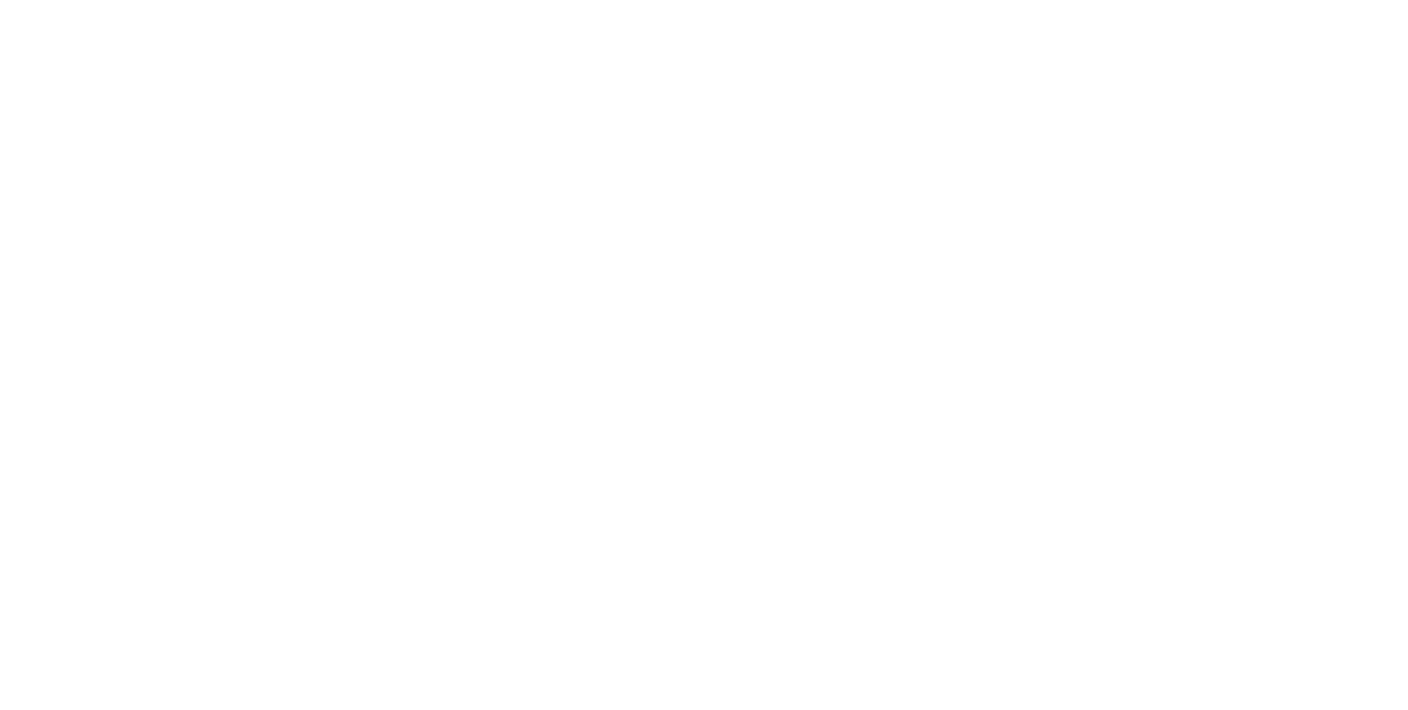
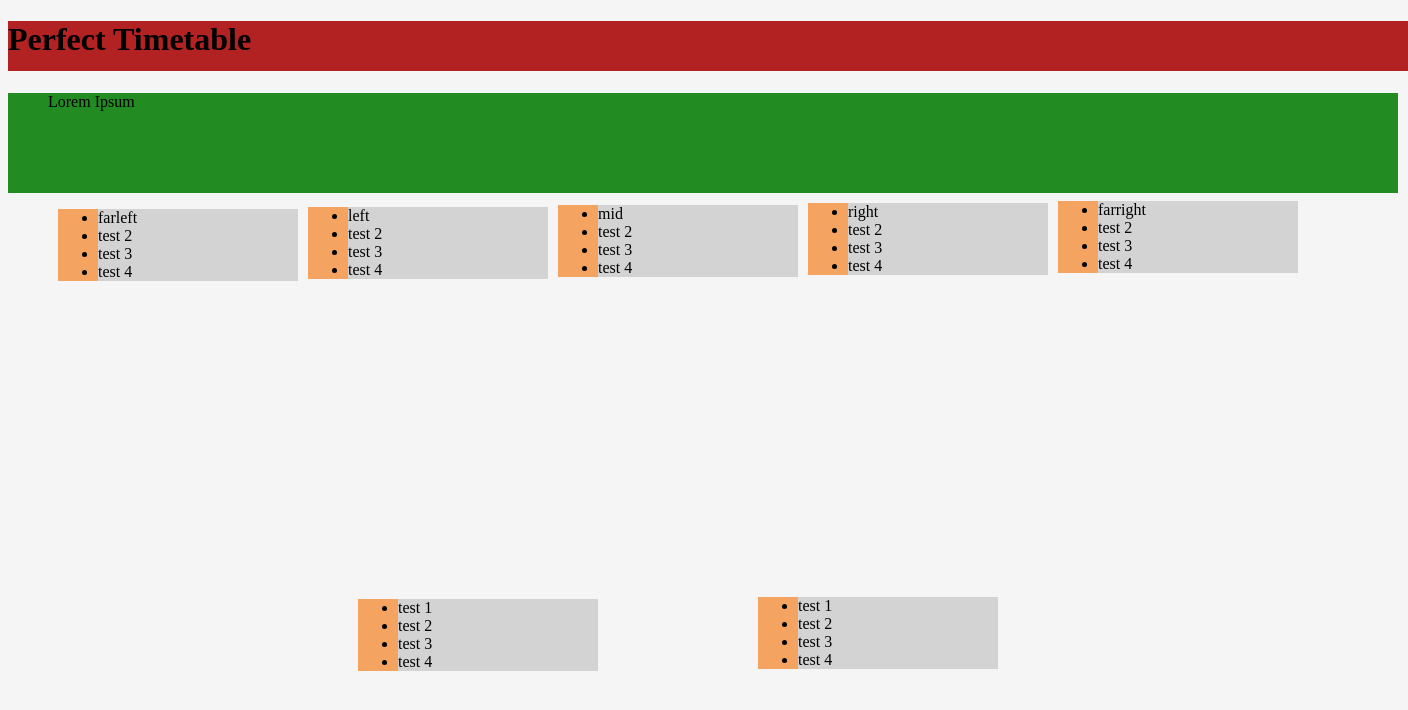
Before and after one commit to 96Asch/expert-sniffle, a plain HTML site: page html/index.html in a window 1280 px wide. Shown: the whole page, 1408 px wide, since content can reach past the window. Drawn offline with Linux system fonts and the light colour scheme.

Commit message:
add layout to css

```diff
--- /dev/null
+++ b/css/timetable.css
@@ -0,0 +1,78 @@
+body {
+    background-color: whitesmoke;
+    overflow: auto;
+    position: relative;
+    width: 1400px;
+}
+
+#banner {
+    background-color: firebrick;
+    height: 50px;
+}
+
+ul, li {
+    background-color: lightgray;
+}
+
+#calendar{
+    background-color: forestgreen;
+    position: relative;
+    height: 100px;
+    width: 1350px;
+}
+
+#farleftItem {
+    background-color: sandybrown;
+    position: relative;
+    width: 200px;
+    left: 50px;
+    top:  0px;
+}
+
+#leftItem {
+    background-color: sandybrown;
+    position: relative;
+    width: 200px;
+    left: 300px;
+    top: -90px;
+}
+
+#midItem {
+    background-color: sandybrown;
+    position: relative;
+    width: 200px;
+    left: 550px;
+    top: -180px;
+}
+
+#rightItem {
+    background-color: sandybrown;
+    position: relative;
+    width: 200px;
+    left: 800px;
+    top: -270px;
+}
+
+#farrightItem {
+    background-color: sandybrown;
+    position: relative;
+    width: 200px;
+    left: 1050px;
+    top: -360px;
+}
+
+#downleftItem {
+    background-color: sandybrown;
+    position: relative;
+    width: 200px;
+    left: 350px;
+    bottom: 50px;
+}
+
+#downrightItem {
+    background-color: sandybrown;
+    position: relative;
+    width: 200px;
+    left: 750px;
+    bottom: 140px;
+}
--- a/html/index.html
+++ b/html/index.html
@@ -4,8 +4,65 @@
 <head>
     <meta charset="utf-8" />
     <title>Time table</title>
+    <link rel="stylesheet" type="text/css" href="../css/timetable.css">
 </head>
 <body>
+<h1 id="banner">Perfect Timetable</h1>
+
+<ol id="calendar">
+   Lorem Ipsum
+</ol>
+
+    <ul id="farleftItem">
+        <li>farleft</li>
+        <li>test 2</li>
+        <li>test 3</li>
+        <li>test 4</li>
+    </ul>
+
+    <ul id="leftItem">
+        <li>left</li>
+        <li>test 2</li>
+        <li>test 3</li>
+        <li>test 4</li>
+    </ul>
+
+    <ul id="midItem">
+        <li>mid</li>
+        <li>test 2</li>
+        <li>test 3</li>
+        <li>test 4</li>
+    </ul>
+
+    <ul id="rightItem">
+        <li>right</li>
+        <li>test 2</li>
+        <li>test 3</li>
+        <li>test 4</li>
+    </ul>
+
+    <ul id="farrightItem">
+        <li>farright</li>
+        <li>test 2</li>
+        <li>test 3</li>
+        <li>test 4</li>
+    </ul>
+
+    <ul id="downleftItem">
+        <li>test 1</li>
+        <li>test 2</li>
+        <li>test 3</li>
+        <li>test 4</li>
+    </ul>
+
+    <ul id="downrightItem">
+        <li>test 1</li>
+        <li>test 2</li>
+        <li>test 3</li>
+        <li>test 4</li>
+    </ul>
+
+
 
 </body>
 </html>
```
